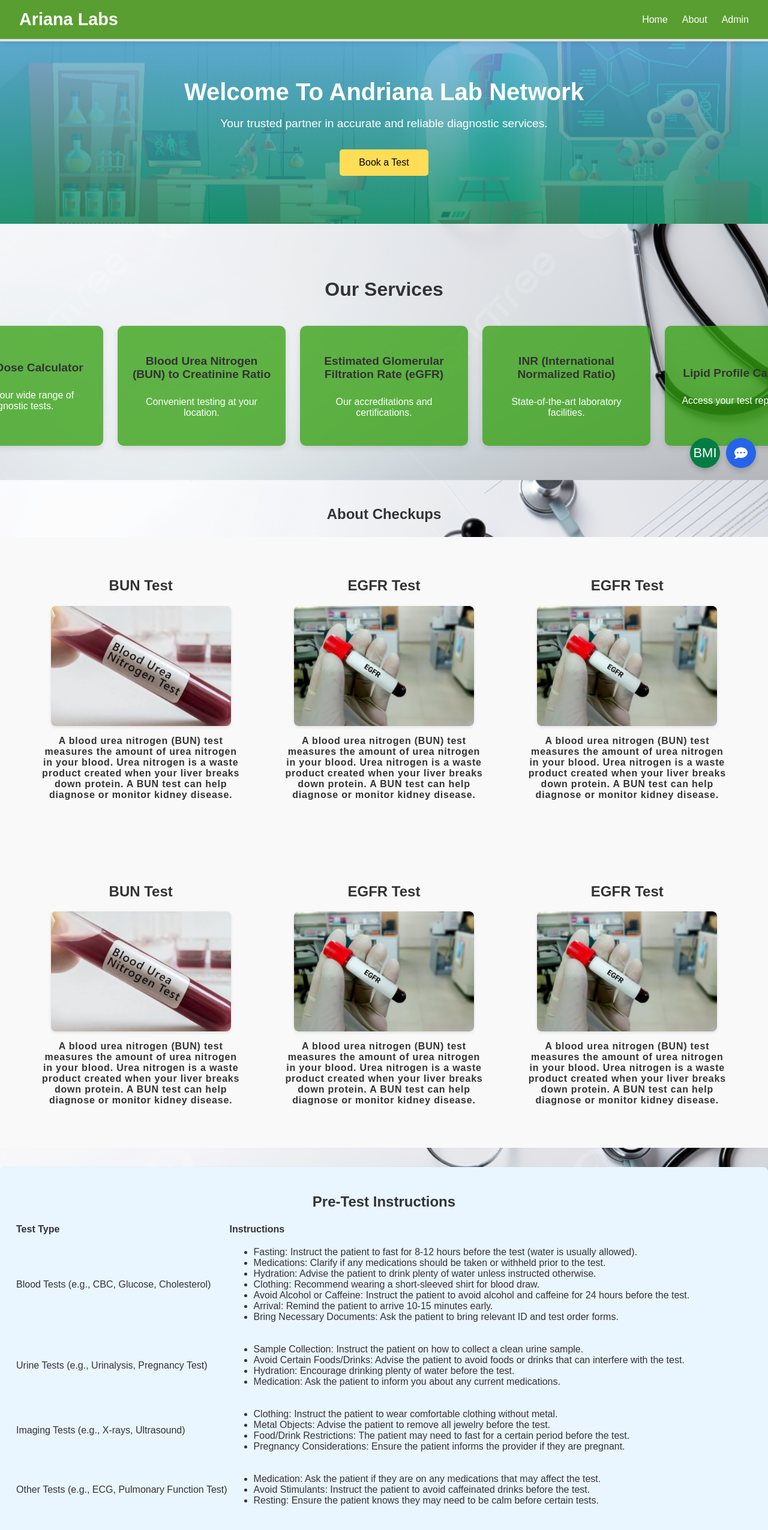
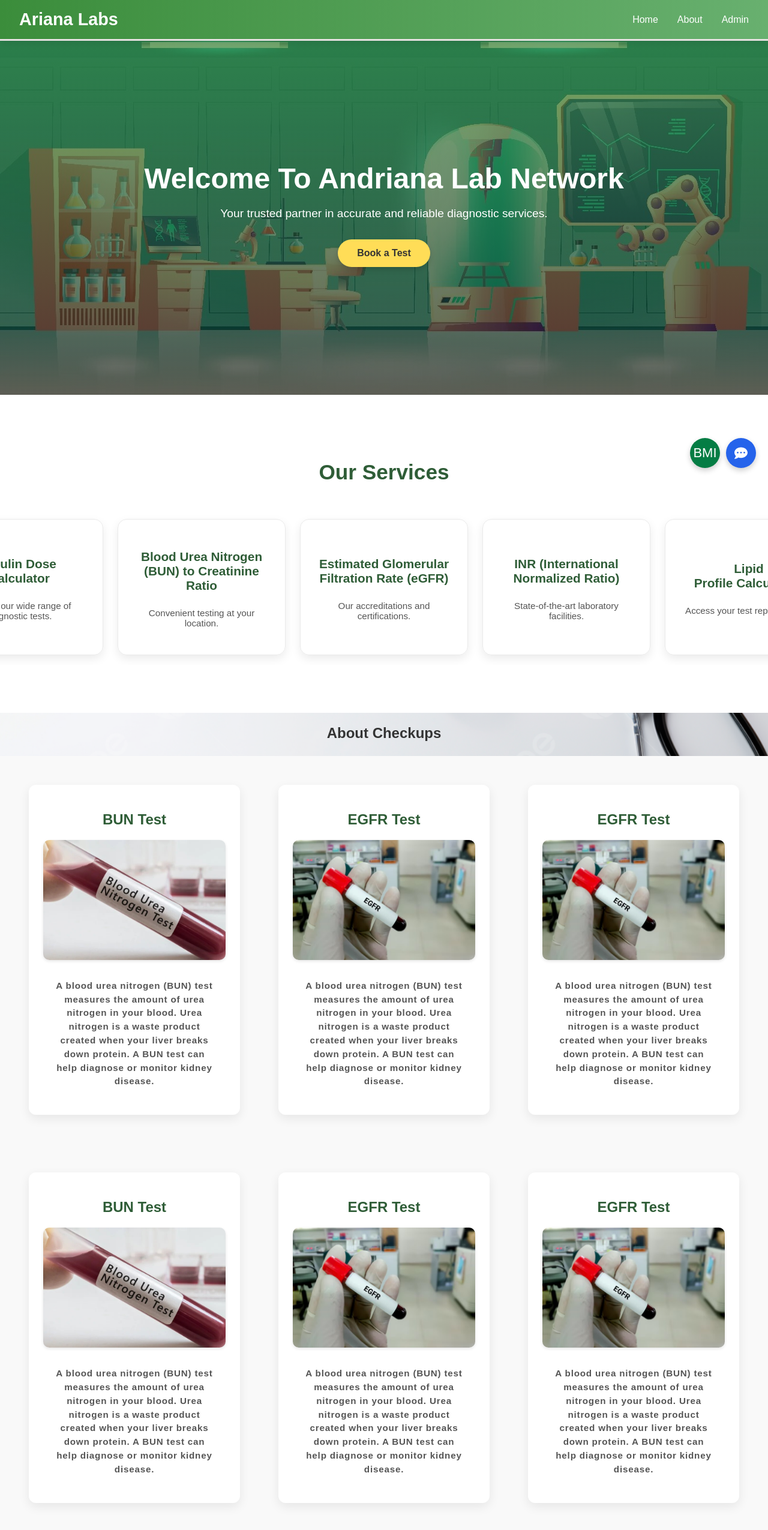
Before and after one commit to Anuja0008/MLT-System-Labs, a React (Create React App) app: page / in a window 1280 px wide. Shown: the top 2550 px of the page at 60% size. Built offline with nearby package versions, Linux system fonts and the light colour scheme.

Commit message:
Your descriptive commit message

```diff
--- a/package.json
+++ b/package.json
@@ -3,7 +3,9 @@
   "version": "0.1.0",
   "private": true,
   "dependencies": {
+    "@ant-design/charts": "^2.6.2",
     "@ant-design/icons": "^6.0.0",
+    "@ant-design/plots": "^2.6.3",
     "@emailjs/browser": "^4.4.1",
     "@emotion/react": "^11.14.0",
     "@emotion/styled": "^11.14.0",
@@ -23,7 +25,8 @@
     "react-dom": "^19.0.0",
     "react-icons": "^5.4.0",
     "react-router-dom": "^7.5.0",
-    "react-scripts": "5.0.1"
+    "react-scripts": "5.0.1",
+    "recharts": "^3.1.2"
   },
   "scripts": {
     "start": "react-scripts start",
--- a/src/components/Admin/AddAssistant.jsx
+++ b/src/components/Admin/AddAssistant.jsx
@@ -161,7 +161,7 @@ const ADDASSISTANT = () => {
             Dashboard
           </Menu.Item>
           <Menu.SubMenu key="assistants" icon={<DashboardOutlined />} title="Assistants">
-            <Menu.Item key="add-assistant" icon={<UserAddOutlined />} onClick={() => navigate("/ADDASSITANT")}>
+            <Menu.Item key="add-assistant" icon={<UserAddOutlined />} onClick={() => navigate("/ADDASSISTANT")}>
               Add Assistant
             </Menu.Item>
             <Menu.Item key="delete-assistant" icon={<UserDeleteOutlined />} onClick={() => navigate("/DELETEASSISTANT")}>
--- a/src/components/Admin/DeleteAssistant.jsx
+++ b/src/components/Admin/DeleteAssistant.jsx
@@ -103,7 +103,7 @@ function DELETEASSISTANT() {
             fontSize: "1.2rem",
           }}
         >
-          <TeamOutlined style={{ marginRight: 8 }} /> Doctor Portal
+          <TeamOutlined style={{ marginRight: 8 }} />Assistant Portal
         </div>
         <Menu
           theme="dark"
@@ -116,7 +116,7 @@ function DELETEASSISTANT() {
           </Menu.Item>
 
           <Menu.SubMenu key="assistants" icon={<TeamOutlined />} title="Assistants">
-            <Menu.Item key="add-assistant" icon={<UserAddOutlined />} onClick={() => navigate("/ADDASSITANT")}>
+            <Menu.Item key="add-assistant" icon={<UserAddOutlined />} onClick={() => navigate("/ADDASSISTANT")}>
               Add Assistant
             </Menu.Item>
             <Menu.Item key="delete-assistant" icon={<UserDeleteOutlined />}>
--- a/src/components/Admin/ViewPatients.jsx
+++ b/src/components/Admin/ViewPatients.jsx
@@ -178,7 +178,7 @@ const ViewPatient = () => {
             <Menu.Item
               key="add-assistant"
               icon={<UserAddOutlined />}
-              onClick={() => navigate("/ADDASSITANT")}
+              onClick={() => navigate("/ADDASSISTANT")}
             >
               Add Assistant
             </Menu.Item>
--- a/src/components/Admin/admin.jsx
+++ b/src/components/Admin/admin.jsx
@@ -1,5 +1,5 @@
 import React from 'react';
-import { Layout, Menu, Card, Button, Row, Col, Statistic, Space, Typography, theme } from 'antd';
+import { Layout, Menu, Card, Button, Row, Col, Statistic, Space, Typography, theme, Table, Tabs } from 'antd';
 import {
   UserAddOutlined,
   UserDeleteOutlined,
@@ -13,24 +13,32 @@ import {
   LogoutOutlined
 } from '@ant-design/icons';
 import { useNavigate } from 'react-router-dom';
-import { collection, getDocs, query, where } from 'firebase/firestore';
+import { collection, getDocs } from 'firebase/firestore';
 import { db } from '../../firebase/db';
+import { PieChart, Pie, Cell, Tooltip, Legend, ResponsiveContainer } from 'recharts';
 
 const { Header, Content, Sider } = Layout;
 const { Title } = Typography;
+const { TabPane } = Tabs;
 
-// Live Clock Component
+const offeredTests = [
+  "Blood Urea Nitrogen",
+  "Estimated Glomerular Filtration Rate",
+  "Insulin Dose Calculator",
+  "INR (International Normalized Ratio)",
+  "Lipid Profile"
+];
+
+// ================= Live Clock =================
 const LiveClock = () => {
   const [currentTime, setCurrentTime] = React.useState(new Date());
-
   React.useEffect(() => {
     const timer = setInterval(() => setCurrentTime(new Date()), 1000);
     return () => clearInterval(timer);
   }, []);
-
   return (
     <Space>
-      <CalendarOutlined style={{ color: 'rgba(0, 0, 0, 0.45)' }} />
+      <CalendarOutlined style={{ color: 'rgba(255, 255, 255, 0.8)' }} />
       <span style={{ fontSize: "0.9rem", color: "#fff", fontWeight: "bold" }}>
         {currentTime.toLocaleDateString(undefined, { weekday: "long", year: "numeric", month: "long", day: "numeric" })}
       </span>
@@ -41,7 +49,131 @@ const LiveClock = () => {
   );
 };
 
-// Dashboard Statistics
+// ================= Users List =================
+const UsersList = () => {
+  const [users, setUsers] = React.useState([]);
+  const [loading, setLoading] = React.useState(true);
+
+  React.useEffect(() => {
+    const fetchUsers = async () => {
+      try {
+        const snapshot = await getDocs(collection(db, "users"));
+        const data = snapshot.docs.map(doc => ({ id: doc.id, ...doc.data() }));
+        setUsers(data);
+      } catch (err) {
+        console.error("Error fetching users:", err);
+      } finally {
+        setLoading(false);
+      }
+    };
+    fetchUsers();
+  }, []);
+
+  const columns = [
+    { title: 'Name', dataIndex: 'name', key: 'name' },
+    { title: 'Email', dataIndex: 'email', key: 'email' },
+    { title: 'Contact Number', dataIndex: 'contactNumber', key: 'contactNumber' },
+    { title: 'DOB', dataIndex: 'dob', key: 'dob' },
+    { title: 'Gender', dataIndex: 'gender', key: 'gender' },
+    { title: 'NIC/Passport', dataIndex: 'nicOrPassport', key: 'nicOrPassport' },
+    { title: 'Address', dataIndex: 'address', key: 'address' },
+  ];
+
+  const assistants = users.filter(u => u.role === "Assistant");
+  const patients = users.filter(u => u.role === "Patient");
+
+  return (
+    <Card title="Users Information" style={{ marginTop: 24 }}>
+      <Tabs defaultActiveKey="assistants">
+        <TabPane tab="Assistants" key="assistants">
+          <Table
+            dataSource={assistants}
+            columns={columns}
+            loading={loading}
+            rowKey="id"
+            pagination={{ pageSize: 5 }}
+          />
+        </TabPane>
+        <TabPane tab="Patients" key="patients">
+          <Table
+            dataSource={patients}
+            columns={columns}
+            loading={loading}
+            rowKey="id"
+            pagination={{ pageSize: 5 }}
+          />
+        </TabPane>
+      </Tabs>
+    </Card>
+  );
+};
+
+// ================= Pie Chart for Test Popularity =================
+const TestPopularityPie = () => {
+  const [data, setData] = React.useState([]);
+  const [loading, setLoading] = React.useState(true);
+
+  const COLORS = ['#0088FE', '#00C49F', '#FFBB28', '#FF8042', '#A28CF0'];
+
+  React.useEffect(() => {
+    const fetchBookings = async () => {
+      try {
+        const snapshot = await getDocs(collection(db, "Bookings"));
+        const bookings = snapshot.docs.map(doc => doc.data());
+
+        const counts = offeredTests.map((test) => ({
+          name: test,
+          value: bookings.filter(b => b.testType === test).length
+        }));
+
+        setData(counts);
+      } catch (err) {
+        console.error(err);
+      } finally {
+        setLoading(false);
+      }
+    };
+    fetchBookings();
+  }, []);
+
+  if (loading) return <p>Loading chart...</p>;
+
+  const renderCustomizedLabel = ({ cx, cy, midAngle, innerRadius, outerRadius, index }) => {
+    const RADIAN = Math.PI / 180;
+    const radius = innerRadius + (outerRadius - innerRadius) * 0.5;
+    const x = cx + radius * Math.cos(-midAngle * RADIAN);
+    const y = cy + radius * Math.sin(-midAngle * RADIAN);
+    return (
+      <text x={x} y={y} fill="white" textAnchor={x > cx ? "start" : "end"} dominantBaseline="central" fontSize={12}>
+        {`${data[index].name}: ${data[index].value}`}
+      </text>
+    );
+  };
+
+  return (
+    <Card title="Most Selected Tests" style={{ marginTop: 24 }}>
+      <ResponsiveContainer width="100%" height={300}>
+        <PieChart>
+          <Pie
+            data={data}
+            dataKey="value"
+            nameKey="name"
+            outerRadius={100}
+            label={renderCustomizedLabel}
+          >
+            {data.map((entry, index) => (
+              <Cell key={`cell-${index}`} fill={COLORS[index % COLORS.length]} />
+            ))}
+          </Pie>
+          <Tooltip formatter={(value) => [`${value}`, 'Bookings']} />
+          <Legend />
+        </PieChart>
+      </ResponsiveContainer>
+    </Card>
+  );
+};
+
+// ================= Dashboard Stats =================
 const Dashboard = ({ onResetPassword, onNavigate }) => {
   const [counts, setCounts] = React.useState({ patients: 0, assistants: 0, bookings: 0, active: 0 });
   const [loading, setLoading] = React.useState(true);
@@ -50,23 +182,21 @@ const Dashboard = ({ onResetPassword, onNavigate }) => {
     const fetchCounts = async () => {
       try {
         setLoading(true);
-        const patientsQuery = query(collection(db, 'users'), where('role', '==', 'Patient'));
-        const assistantsQuery = query(collection(db, 'users'), where('role', '==', 'Assistant'));
-        const bookingsQuery = collection(db, 'Bookings');
-        const activeQuery = query(collection(db, 'Bookings'), where('status', '==', 'active'));
+        const usersSnap = await getDocs(collection(db, 'users'));
+        const allUsers = usersSnap.docs.map(d => d.data());
 
-        const [patientsSnap, assistantsSnap, bookingsSnap, activeSnap] = await Promise.all([
-          getDocs(patientsQuery),
-          getDocs(assistantsQuery),
-          getDocs(bookingsQuery),
-          getDocs(activeQuery)
-        ]);
+        const patientsCount = allUsers.filter(u => u.role === "Patient").length;
+        const assistantsCount = allUsers.filter(u => u.role === "Assistant").length;
+
+        const bookingsSnap = await getDocs(collection(db, 'Bookings'));
+        const bookingsCount = bookingsSnap.size;
+        const activeCount = bookingsSnap.docs.filter(d => d.data().status === "active").length;
 
         setCounts({
-          patients: patientsSnap.size,
-          assistants: assistantsSnap.size,
-          bookings: bookingsSnap.size,
-          active: activeSnap.size
+          patients: patientsCount,
+          assistants: assistantsCount,
+          bookings: bookingsCount,
+          active: activeCount
         });
       } catch (err) {
         console.error('Error fetching dashboard stats:', err);
@@ -123,11 +253,14 @@ const Dashboard = ({ onResetPassword, onNavigate }) => {
           <Button icon={<ScheduleOutlined />} size="large" onClick={() => onNavigate("/Bookinginfo")}>View Bookings</Button>
         </Space>
       </Card>
+
+      <UsersList />
+      <TestPopularityPie />
     </>
   );
 };
 
-// Main Admin Layout
+// ================= Main Admin Layout =================
 const Admin = () => {
   const {
     token: { colorBgContainer, borderRadiusLG }
@@ -135,9 +268,29 @@ const Admin = () => {
 
   const navigate = useNavigate();
 
+  const handleLogout = () => {
+    // Add your logout logic here, e.g. Firebase signOut
+    console.log("Logged out!");
+    navigate("/login"); // redirect to login page
+  };
+
   return (
-    <Layout style={{ minHeight: '100vh' }}>
-      <Sider width={250} breakpoint="lg" collapsedWidth="0" style={{ background: '#181c2e' }}>
+    <Layout>
+      <Sider
+        width={250}
+        style={{
+          background: '#181c2e',
+          position: 'fixed',
+          left: 0,
+          top: 0,
+          bottom: 0,
+          height: '100vh',
+          display: 'flex',
+          flexDirection: 'column',
+          justifyContent: 'space-between'
+        }}
+      >
+        <div>
           <div style={{ height: 64, display: 'flex', alignItems: 'center', justifyContent: 'center', color: '#fff' }}>
             <MedicineBoxOutlined style={{ marginRight: 10 }} /> Ariana Labs
           </div>
@@ -149,11 +302,18 @@ const Admin = () => {
             </Menu.SubMenu>
             <Menu.Item key="patients" icon={<UserOutlined />} onClick={() => navigate('/ViewPatient')}>Patients</Menu.Item>
             <Menu.Item key="bookings" icon={<ScheduleOutlined />} onClick={() => navigate('/Bookinginfo')}>Bookings</Menu.Item>
+          </Menu>
+        </div>
 
-        </Menu>
+        {/* Logout button at bottom */}
+        <div style={{ padding: 16 }}>
+          <Button type="primary" icon={<LogoutOutlined />} block onClick={handleLogout}>
+            Logout
+          </Button>
+        </div>
       </Sider>
 
-      <Layout>
+      <Layout style={{ marginLeft: 250, minHeight: '100vh' }}>
         <Header style={{ padding: '0 24px', background: '#53d726', display: 'flex', justifyContent: 'space-between', alignItems: 'center' }}>
           <Title level={4} style={{ margin: 0, color: "#fff" }}>Admin Dashboard</Title>
           <LiveClock />
--- a/src/components/Home1/DiagnosticsLab.css
+++ b/src/components/Home1/DiagnosticsLab.css
@@ -186,3 +186,259 @@ body {
   color: white;
   text-align: center;
 }
+/* Global Reset */
+body {
+  font-family: 'Segoe UI', Tahoma, Geneva, Verdana, sans-serif;
+  margin: 0;
+  padding: 0;
+  background: #f5f8fa;
+  color: #333;
+  overflow-x: hidden;
+  box-sizing: border-box;
+}
+
+*, *::before, *::after {
+  box-sizing: inherit;
+}
+
+/* Page Layout */
+.diagnostics-lab {
+  display: flex;
+  flex-direction: column;
+  align-items: center;
+}
+
+/* Navbar */
+.navbar {
+  display: flex;
+  justify-content: space-between;
+  align-items: center;
+  width: 100%;
+  position: fixed;
+  padding: 1rem 2rem;
+  background: linear-gradient(90deg, #3b8d3b, #68b06f);
+  color: white;
+  box-shadow: 0 4px 12px rgba(0,0,0,0.1);
+  border-bottom: 3px solid #e6e1e1;
+  z-index: 1000;
+}
+
+.navbar-brand h1 {
+  font-size: 1.8rem;
+  font-weight: 600;
+  margin: 0;
+}
+
+.nav-links {
+  list-style: none;
+  display: flex;
+  gap: 2rem;
+  margin: 0;
+  padding: 0;
+}
+
+.nav-links li a {
+  color: white;
+  text-decoration: none;
+  font-weight: 500;
+  transition: all 0.3s ease;
+}
+
+.nav-links li a:hover {
+  color: #ffdd57;
+  border-bottom: 2px solid #ffdd57;
+  padding-bottom: 2px;
+}
+
+/* Hero Section */
+.hero-section {
+  width: 100%;
+  min-height: 80vh;
+  padding: 6rem 2rem;
+  background: linear-gradient(rgba(59,141,59,0.7), rgba(0,0,0,0.6)),
+              url("../../Photos/laboratory.jpg") center/cover no-repeat;
+  color: white;
+  text-align: center;
+  display: flex;
+  flex-direction: column;
+  justify-content: center;
+}
+
+.hero-content h2 {
+  font-size: 3rem;
+  margin-bottom: 1rem;
+  font-weight: 700;
+}
+
+.hero-content p {
+  font-size: 1.2rem;
+  margin-bottom: 2rem;
+  max-width: 600px;
+  margin-inline: auto;
+}
+
+.cta-button {
+  padding: 0.9rem 2rem;
+  background-color: #ffdd57;
+  border: none;
+  border-radius: 30px;
+  font-size: 1rem;
+  font-weight: 600;
+  color: #333;
+  cursor: pointer;
+  transition: all 0.3s ease;
+  box-shadow: 0 4px 10px rgba(0,0,0,0.15);
+}
+
+.cta-button:hover {
+  background-color: #ffc107;
+  transform: translateY(-2px);
+}
+
+/* Services Section */
+.services-section {
+  padding: 5rem 2rem;
+  text-align: center;
+  background: #ffffff;
+}
+
+.services-section h2 {
+  font-size: 2.2rem;
+  margin-bottom: 3rem;
+  font-weight: 700;
+  color: #2f5d37;
+}
+
+/* Scrollable Services */
+.services-grid {
+  display: flex;
+  gap: 1.5rem;
+  overflow-x: auto;
+  scroll-snap-type: x mandatory;
+  padding-bottom: 1rem;
+}
+
+.services-grid::-webkit-scrollbar {
+  height: 6px;
+}
+.services-grid::-webkit-scrollbar-thumb {
+  background: #3b8d3b;
+  border-radius: 5px;
+}
+
+/* Service Card */
+.service-card {
+  background: rgba(255,255,255,0.9);
+  border: 1px solid #eaeaea;
+  padding: 1.8rem;
+  border-radius: 15px;
+  min-width: 260px;
+  max-width: 280px;
+  box-shadow: 0 6px 16px rgba(0,0,0,0.08);
+  transition: all 0.3s ease;
+  flex-shrink: 0;
+  scroll-snap-align: start;
+}
+
+.service-card:hover {
+  transform: translateY(-6px);
+  box-shadow: 0 12px 25px rgba(0,0,0,0.15);
+}
+
+.service-card h3 {
+  font-size: 1.3rem;
+  color: #2f5d37;
+  margin-bottom: 10px;
+}
+
+.service-card p {
+  font-size: 0.95rem;
+  color: #555;
+}
+
+/* About Section */
+.about-section {
+  display: flex;
+  gap: 2rem;
+  flex-wrap: wrap;
+  justify-content: center;
+  padding: 3rem 2rem;
+  background: #f5f8fa;
+}
+
+.image-container {
+  flex: 1 1 300px;
+  max-width: 320px;
+  text-align: center;
+  background: #ffffff;
+  padding: 1.5rem;
+  border-radius: 12px;
+  box-shadow: 0 6px 18px rgba(0,0,0,0.08);
+}
+
+.image-container img {
+  width: 100%;
+  border-radius: 10px;
+  margin-bottom: 1rem;
+}
+
+.image-container h1 {
+  font-size: 1.5rem;
+  color: #2f5d37;
+}
+
+.image-container h4 {
+  font-size: 0.95rem;
+  color: #555;
+  line-height: 1.5;
+}
+
+/* Pre-Test Instructions */
+.apply-note {
+  padding: 3rem 2rem;
+  background: #ffffff;
+}
+
+.apply-note h2 {
+  font-size: 1.6rem;
+  margin-bottom: 1rem;
+  color: #2f5d37;
+}
+
+.apply-note table {
+  width: 100%;
+  border-collapse: collapse;
+  margin-bottom: 2rem;
+  font-size: 0.95rem;
+}
+
+.apply-note th, .apply-note td {
+  border: 1px solid #ddd;
+  padding: 0.8rem;
+  text-align: left;
+}
+
+.apply-note th {
+  background: #3b8d3b;
+  color: white;
+}
+
+.apply-note tr:nth-child(even) {
+  background: #f9f9f9;
+}
+
+.apply-note ul, .apply-note ol {
+  padding-left: 1.2rem;
+  margin-top: 0.5rem;
+  line-height: 1.6;
+}
+
+/* Footer */
+.footer {
+  width: 100%;
+  padding: 1rem;
+  background: #2f5d37;
+  color: white;
+  text-align: center;
+  margin-top: 2rem;
+}
```
Also changed, not shown: 1 other file (tests, documents, lock files or other folders). Lines whose indentation alone changed are shown as unchanged.
